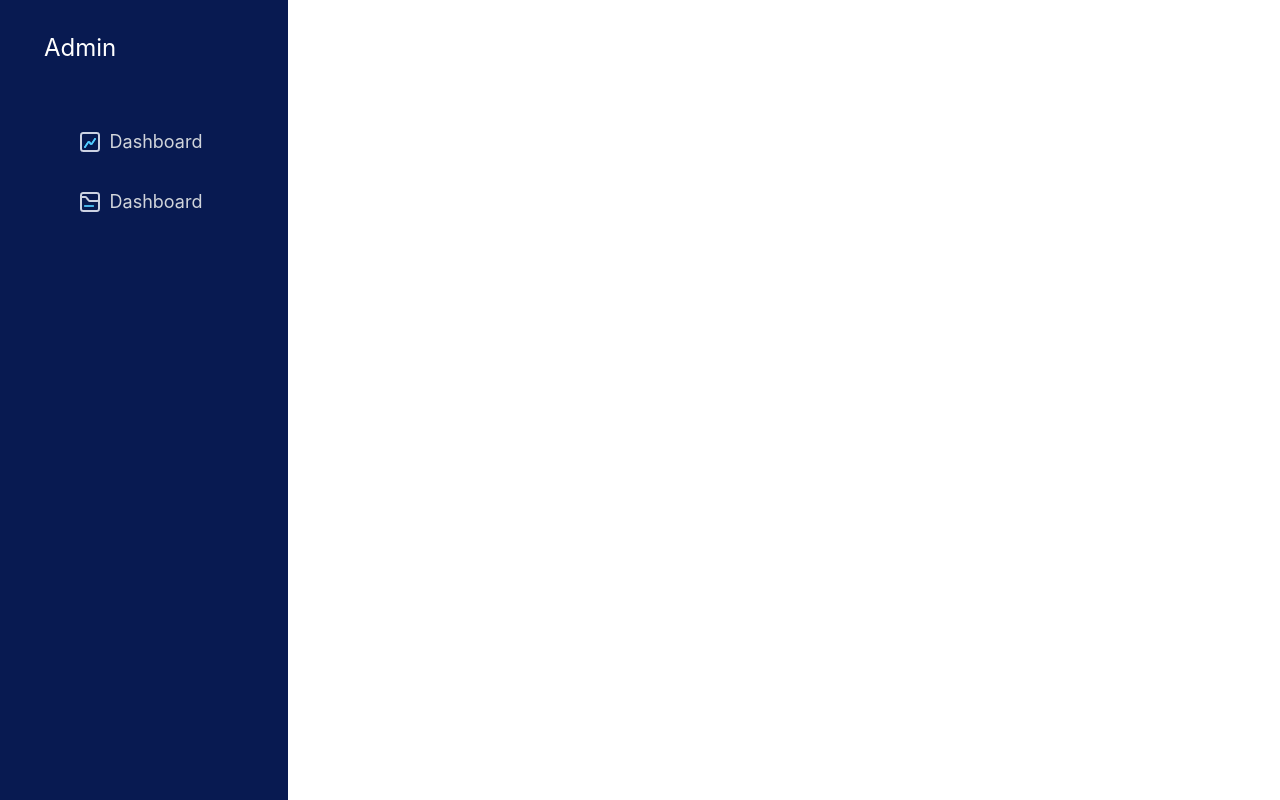
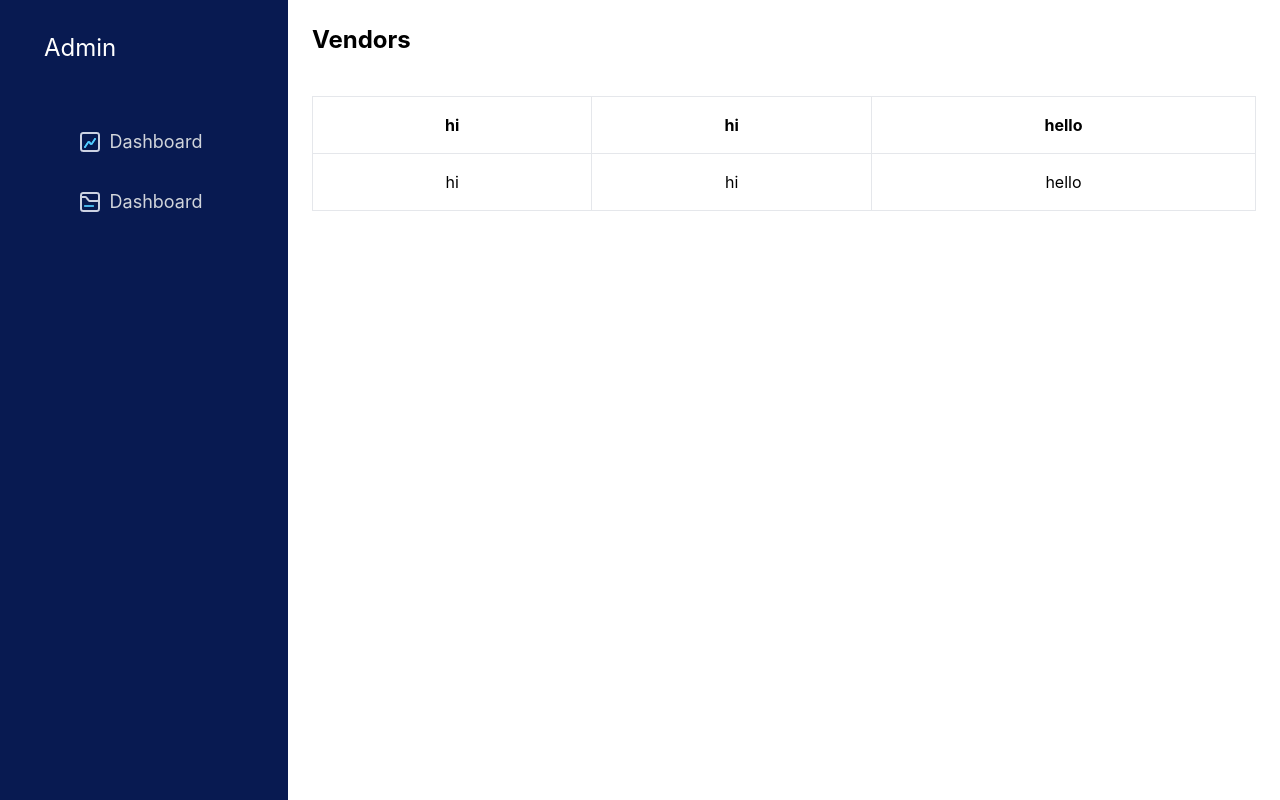
Before and after one commit to Akshaykumark1997/admin_vendor, a React (Create React App) app in the folder frontend/: page /admin in a window 1280 px wide. Built offline with nearby package versions, Linux system fonts and the light colour scheme.

Commit message:
view vendors table UI completd

```diff
--- a/frontend/package.json
+++ b/frontend/package.json
@@ -8,6 +8,7 @@
     "@testing-library/user-event": "^13.5.0",
     "react": "^18.2.0",
     "react-dom": "^18.2.0",
+    "react-router-dom": "^6.10.0",
     "react-scripts": "5.0.1",
     "tailwindcss": "^3.3.0",
     "web-vitals": "^2.1.4"
--- a/frontend/src/App.jsx
+++ b/frontend/src/App.jsx
@@ -1,10 +1,15 @@
 import './App.css';
-import Dashboard from './pages/admin/dashboard/Dashboard';
+import { BrowserRouter  as Router , Routes, Route } from 'react-router-dom';
+import AdminRoutes from './Routes/AdminRoutes';
 
 function App() {
   return (
     <div>
-      <Dashboard />
+      <Router>
+        <Routes>
+          <Route path='/admin/*' element={<AdminRoutes/>} />
+        </Routes>
+      </Router>
     </div>
   );
 }
--- /dev/null
+++ b/frontend/src/Routes/AdminRoutes.jsx
@@ -0,0 +1,16 @@
+import React from 'react';
+import { Routes, Route } from "react-router-dom";
+import Dashboard from '../pages/admin/dashboard/Dashboard';
+
+function AdminRoutes() {
+  return (
+    <div>
+        <Routes>
+            <Route path='/' element={<Dashboard/>}  />
+        </Routes>
+
+    </div>
+  )
+}
+
+export default AdminRoutes
--- /dev/null
+++ b/frontend/src/components/admin/view_vendors/ViewVendors.jsx
@@ -0,0 +1,31 @@
+import React from "react";
+
+function ViewVendors() {
+  return (
+    <div>
+      <div className="p-6 text-2xl font-bold">
+        <h1>Vendors</h1>
+      </div>
+      <div className="flex justify-center items-center px-6 pt-4">
+        <table className="table-fixed border min-w-full">
+          <thead className="border-b font-medium">
+            <tr className="border-r">
+              <th className="border px-6 py-4">hi</th>
+              <th className="border px-6 py-4">hi</th>
+              <th className="border px-6 py-4">hello</th>
+            </tr>
+          </thead>
+          <tbody>
+            <tr className="border-b">
+              <th className="border px-6 py-4 font-normal">hi</th>
+              <th className="border px-6 py-4 font-normal">hi</th>
+              <th className="border px-6 py-4 font-normal">hello</th>
+            </tr>
+          </tbody>
+        </table>
+      </div>
+    </div>
+  );
+}
+
+export default ViewVendors;
--- a/frontend/src/pages/admin/dashboard/Dashboard.jsx
+++ b/frontend/src/pages/admin/dashboard/Dashboard.jsx
@@ -1,12 +1,20 @@
-import React from 'react'
-import NavBar from '../../../components/admin/navbar/NavBar'
+import React from "react";
+import NavBar from "../../../components/admin/navbar/NavBar";
+import ViewVendors from "../../../components/admin/view_vendors/ViewVendors";
 
 function Dashboard() {
   return (
     <div>
-        <NavBar />
+      <div className="flex">
+        <div>
+          <NavBar />
+        </div>
+        <div className="w-full">
+          <ViewVendors />
+        </div>
+      </div>
     </div>
-  )
+  );
 }
 
-export default Dashboard
+export default Dashboard;
```
Also changed, not shown: 1 other file (tests, documents, lock files or other folders).
